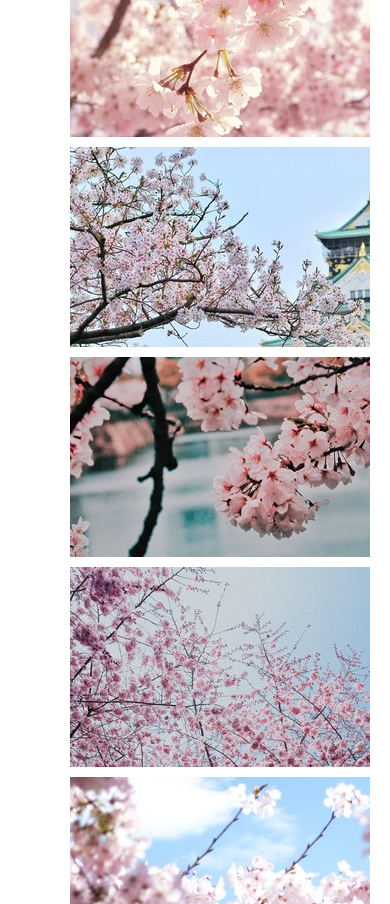
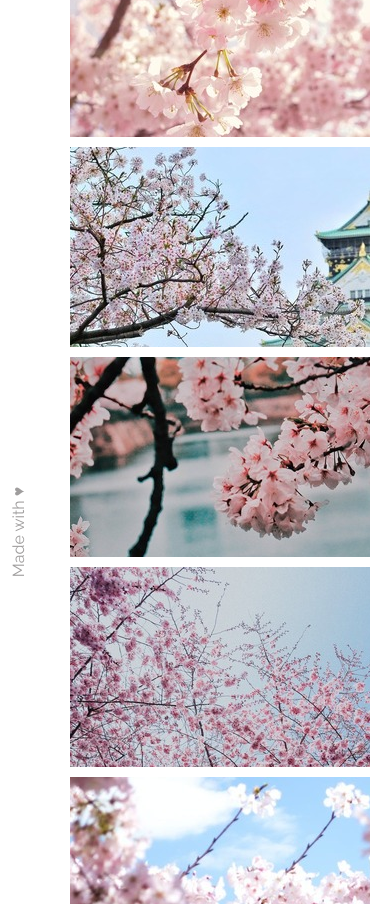
Before and after one commit to tanismith/quotes, a plain HTML site: page index.html in a window 390 px wide. Shown: the part 196-1100 px from the top of the page. Drawn offline with Linux system fonts and the light colour scheme.

Commit message:
footer mobile

```diff
--- a/media.css
+++ b/media.css
@@ -42,8 +42,8 @@
   }
   footer {
     position: fixed;
-    bottom: 3.2em;
-    left: -13em;
+    bottom: 100px;
+    left: -170px;
     transform: rotate(-90deg);
   }
 }
```
